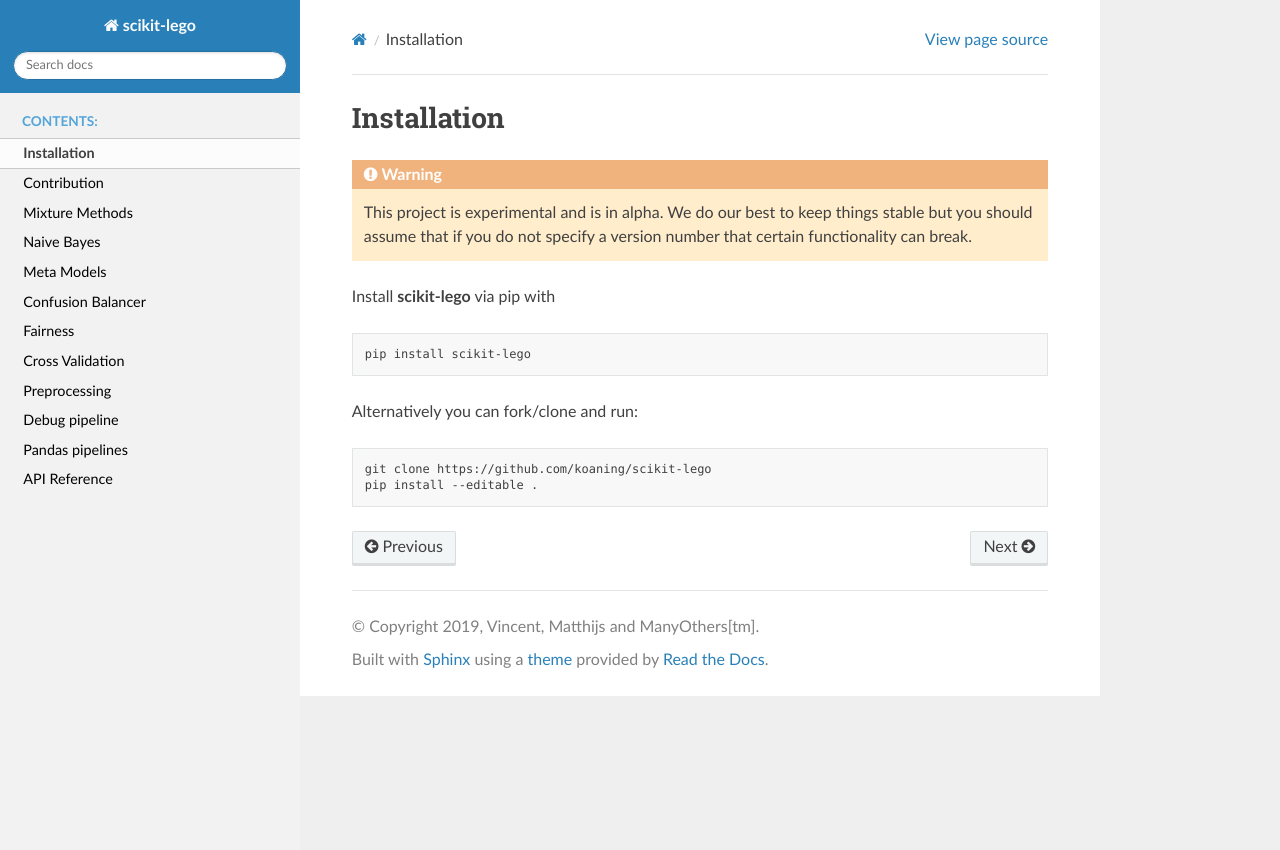
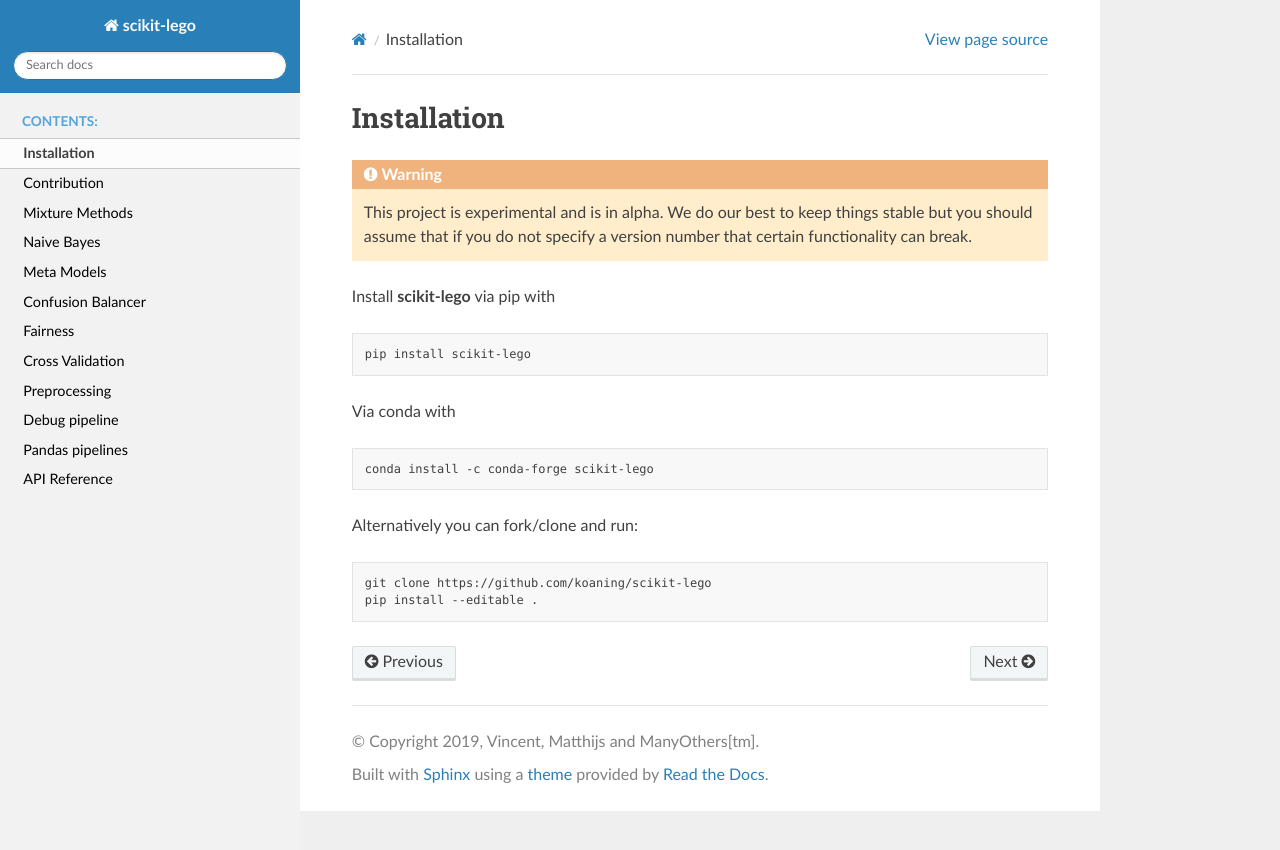
Before and after one commit to koaning/scikit-lego, a Sphinx documentation site: the page built from doc/install.rst, in a window 1280 px wide. Shown: the top 850 px of the page. Built offline with Sphinx 7.4.7 and the Read the Docs theme 2.0.0, drawn with Linux system fonts in a browser that asks for light colours.

Commit message:
Add conda install intructions

```diff
--- a/doc/install.rst
+++ b/doc/install.rst
@@ -12,6 +12,12 @@ Install **scikit-lego** via pip with
 
    pip install scikit-lego
 
+Via conda with
+
+.. code-block:: bash
+
+   conda install -c conda-forge scikit-lego
+
 Alternatively you can fork/clone and run:
 
 .. code-block:: bash
```
Also changed, not shown: readme.md (+6 -0 lines).
